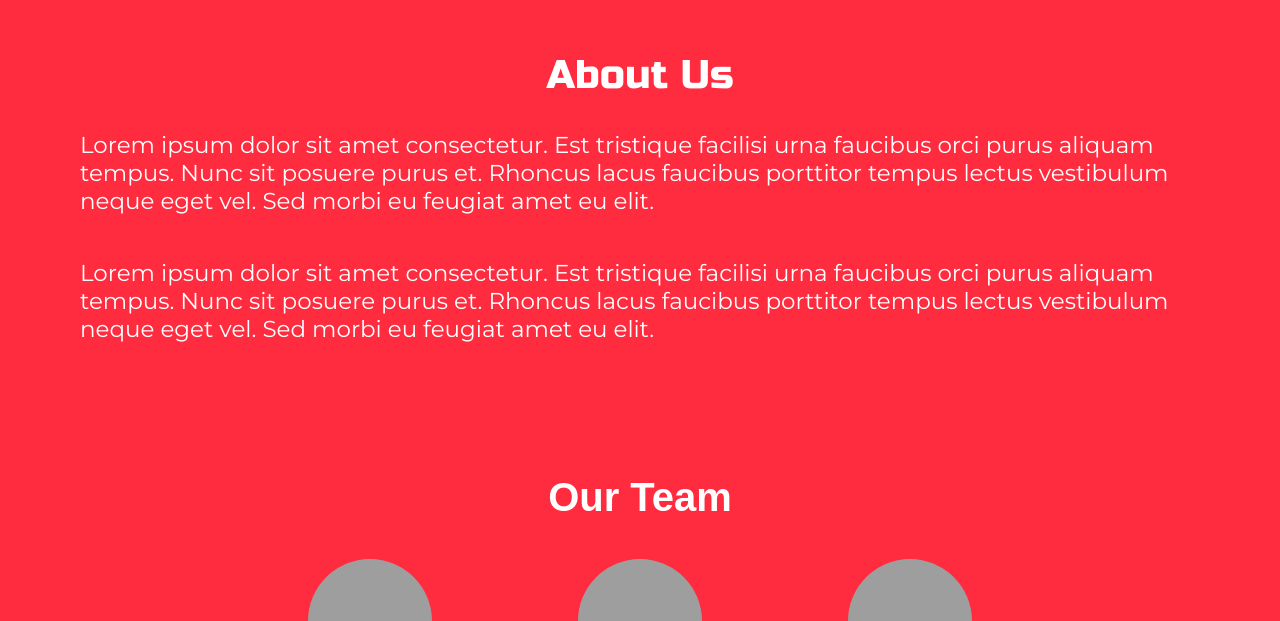
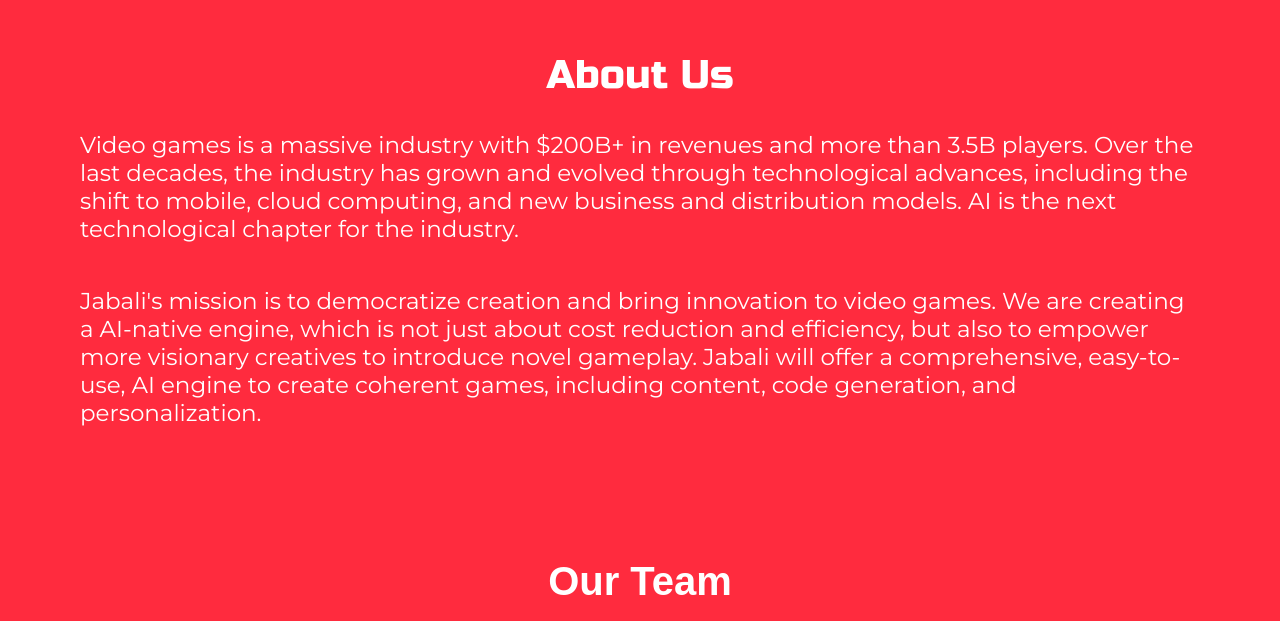
Before and after one commit to vatsal-vb/Jabali, a React (Vite) app: page / in a window 1280 px wide. Shown: the part 953-1574 px from the top of the page. Built offline with nearby package versions, Linux system fonts and the light colour scheme; grey boxes are pictures that could not be loaded.

Commit message:
Update About.jsx
Updating about

```diff
--- a/src/Components/About/About.jsx
+++ b/src/Components/About/About.jsx
@@ -6,14 +6,12 @@
             <div className="heading-about">About Us</div>
             <div className="text-container">
                 <p className="paragraph">
-                    Lorem ipsum dolor sit amet consectetur. Est tristique facilisi urna faucibus orci purus aliquam tempus.
-                    Nunc sit posuere purus et. Rhoncus lacus faucibus porttitor tempus lectus vestibulum neque eget vel. Sed
-                    morbi eu feugiat amet eu elit.
+                   Video games is a massive industry with $200B+ in revenues and more than 3.5B players. Over the last decades, the industry has grown and evolved through technological advances, including the shift to mobile, cloud computing, and new business and distribution models.
+AI is the next technological chapter for the industry.
+
                 </p>
                 <p className="additional-paragraph">
-                    Lorem ipsum dolor sit amet consectetur. Est tristique facilisi urna faucibus orci purus aliquam tempus.
-                    Nunc sit posuere purus et. Rhoncus lacus faucibus porttitor tempus lectus vestibulum neque eget vel. Sed
-                    morbi eu feugiat amet eu elit.
+                  Jabali's mission is to democratize creation and bring innovation to video games. We are creating a AI-native engine, which is not just about cost reduction and efficiency, but also to empower more visionary creatives to introduce novel gameplay. Jabali will offer a comprehensive, easy-to-use, AI engine to create coherent games, including content, code generation, and personalization.
                 </p>
             </div>
         </div>
```
